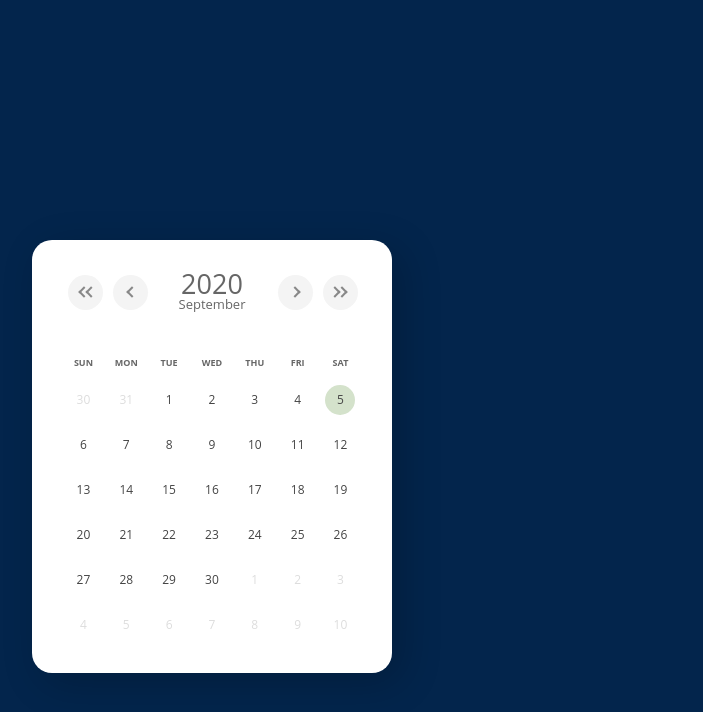
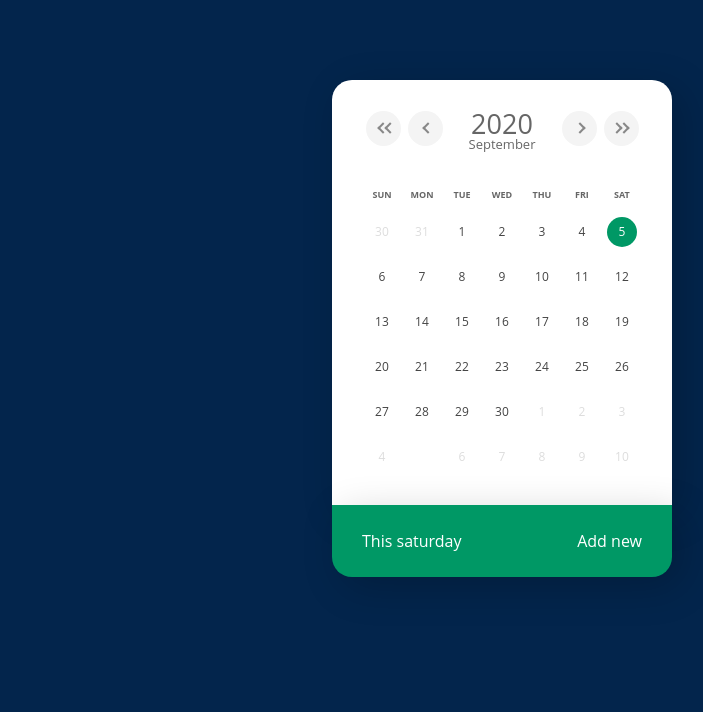
Before and after one commit to pulkit004/remind_me_please, a React (Create React App) app: page / in a window 1280 px wide. Shown: the top 712 px of the page, without its empty margins (168-871 px from the left). Built offline with nearby package versions, Linux system fonts and the light colour scheme; the HTML template or start-up script is replaced by a standard one.

Commit message:
reminder list component added

```diff
--- a/public/index.html
+++ b/public/index.html
@@ -24,7 +24,7 @@
       work correctly both with client-side routing and a non-root public URL.
       Learn how to configure a non-root public URL by running `npm run build`.
     -->
-    <title>React App</title>
+    <title>Remind Me Please</title>
   </head>
   <body>
     <noscript>You need to enable JavaScript to run this app.</noscript>
--- a/src/App.css
+++ b/src/App.css
@@ -1,7 +1,17 @@
 .App {
-  float: left;
-  padding: 200px;
+  display: flex;
+  align-items: center;
+  justify-content: center;
+  padding: 80px;
+  background-color: #03254c;
+  height: 100%;
 }
 .App * {
   font-family: 'Open Sans', sans-serif;
 }
+
+@media(max-width: 768px){
+   .App {
+  padding: 20px;
+}
+}
--- a/src/App.js
+++ b/src/App.js
@@ -1,6 +1,7 @@
 import React from 'react';
 import './App.css';
 import DatePicker from './component/DatePicker/DatePicker';
+import ReminderList from './component/ReminderList/ReminderList';
 
 function onChange(timestamp) {
   console.log(timestamp);
--- a/src/component/DatePicker/DatePicker.css
+++ b/src/component/DatePicker/DatePicker.css
@@ -1,7 +1,13 @@
 
 .MyDatePicker {
-    float: left;
     position: relative;
+    width: 25%;
+}
+
+@media(max-width: 768px){
+    .MyDatePicker {
+    width: 100%;
+}
 }
 .MyDatePicker * {
     -webkit-touch-callout: none; /* iOS Safari */
@@ -32,22 +38,17 @@
 }
 
 .mdp-container {
-    float: left;
-    position: absolute;
-    left:0;
-    top: 40px;
-    width: 300px;
-    min-height: 350px;
+    width: 100%;
     background: #fff;
     box-shadow: 10px 10px 40px rgba(0,0,0,0.2);
-    border-radius: 20px;
+    border-radius: 20px 20px 0 0;
     overflow: hidden;
     padding: 25px 30px;
 }
 .mdpc-head{
-    float: left;
-    width: 100%;
-    height: 53px;
+  display: flex;
+    justify-content: center;
+    align-items: center;
 }
 .mdpc-body{
     float: left;
@@ -258,5 +259,6 @@
     background: #efdbca;
 }
 .c-day-container.highlight-green .cdc-day span{
-    background: #d4e2cb;
+    background: #009865;
+    color: #FFF;
 }
--- a/src/component/DatePicker/DatePicker.js
+++ b/src/component/DatePicker/DatePicker.js
@@ -2,6 +2,7 @@
 import React, {Component} from 'react';
 import ReactDOM from 'react-dom';
 import './DatePicker.css';
+import ReminderList from '../ReminderList/ReminderList';
 
 let oneDay = 60 * 60 * 24 * 1000;
 let todayTimestamp = Date.now() - (Date.now() % oneDay) + (new Date().getTimezoneOffset() * 1000 * 60);
@@ -9,16 +10,13 @@ let inputRef = React.createRef();
 
 export default class MyDatePicker extends Component {
 
-    state = {
-        getMonthDetails: []
-    }
-
     constructor() {
         super();
         let date = new Date();
         let year = date.getFullYear();
         let month = date.getMonth();
         this.state = {
+            getMonthDetails: [],
             year,
             month,
             selectedDay: todayTimestamp,
@@ -226,7 +224,7 @@ export default class MyDatePicker extends Component {
                 <div className='mdp-input' onClick={()=> this.showDatePicker(true)}>
                     <input type='date' onChange={this.updateDateFromInput} ref={inputRef}/>
                 </div>
-                    <div className='mdp-container'>
+                <div className='mdp-container'>
                         <div className='mdpc-head'>
                             <div className='mdpch-button'>
                                 <div className='mdpchb-inner' onClick={()=> this.setYear(-1)}>
@@ -255,8 +253,13 @@ export default class MyDatePicker extends Component {
                         </div>
                         <div className='mdpc-body'>
                             {this.renderCalendar()}
+
                         </div>
+
                     </div>
+                            <ReminderList />
+
+
             </div>
         )
     }
--- /dev/null
+++ b/src/component/ReminderList/ReminderList.css
@@ -0,0 +1,17 @@
+.ReminderList{
+   width: 100%;
+    background:#009865;
+    box-shadow: 10px 10px 40px rgba(0,0,0,0.2);
+    border-radius: 0 0 20px 20px;
+    overflow: hidden;
+    padding: 25px 30px;
+    color: #FFF;
+
+}
+
+.ReminderList .header{
+        display: flex;
+        align-items: center;
+        justify-content: space-between;
+
+}
--- /dev/null
+++ b/src/component/ReminderList/ReminderList.js
@@ -0,0 +1,26 @@
+import React, { Component } from 'react';
+import PropTypes from 'prop-types';
+import './ReminderList.css';
+
+class ReminderList extends Component {
+    render() {
+        return (
+            <div className='ReminderList'>
+               <div className="header">
+                   <div>
+                       This saturday
+                   </div>
+                   <div>
+                       Add new
+                   </div>
+               </div>
+            </div>
+        );
+    }
+}
+
+ReminderList.propTypes = {
+
+};
+
+export default ReminderList;
```
